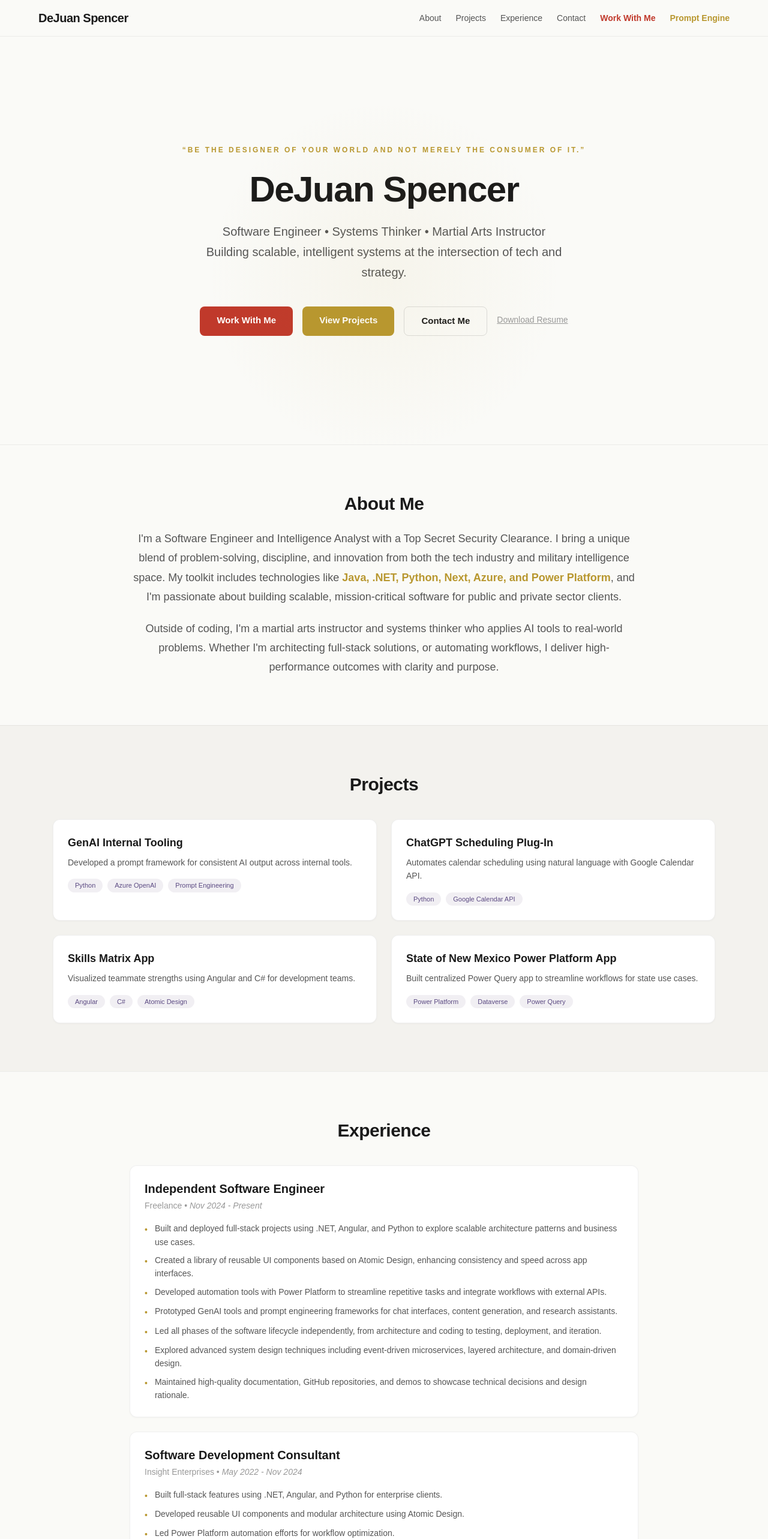
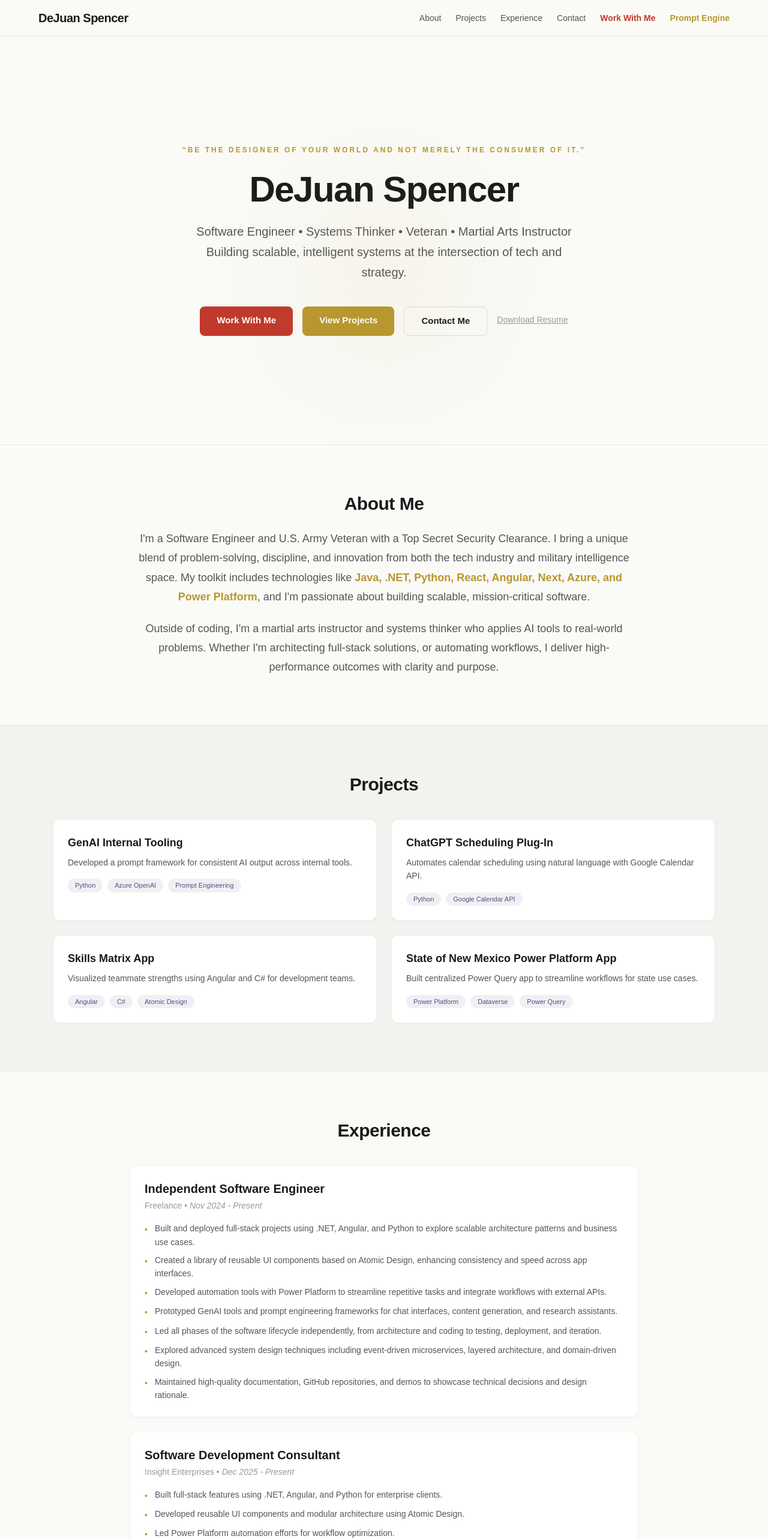
Before and after one commit to DeJuanSpencer/DeJuanSpencer.github.io, a Next.js app in the folder frontend/: page / in a window 1280 px wide. Shown: the top 2566 px of the page at 60% size. Built offline with nearby package versions, Linux system fonts and the light colour scheme.

Commit message:
update information

```diff
--- a/frontend/src/app/components/About.tsx
+++ b/frontend/src/app/components/About.tsx
@@ -10,15 +10,14 @@ export default function About() {
       </h2>
 
       <p className="text-lg leading-relaxed" style={{ color: "var(--text-secondary)", lineHeight: 1.8 }}>
-        I'm a Software Engineer and Intelligence Analyst with a Top
+        I'm a Software Engineer and U.S. Army Veteran with a Top
         Secret Security Clearance. I bring a unique blend of problem-solving,
         discipline, and innovation from both the tech industry and military
         intelligence space. My toolkit includes technologies like{" "}
         <span style={{ color: "var(--brand-gold)", fontWeight: 600 }}>
-          Java, .NET, Python, Next, Azure, and Power Platform
+          Java, .NET, Python, React, Angular, Next, Azure, and Power Platform
         </span>
-        , and I'm passionate about building scalable, mission-critical software
-        for public and private sector clients.
+        , and I'm passionate about building scalable, mission-critical software.
       </p>
 
       <p className="text-lg leading-relaxed mt-5" style={{ color: "var(--text-secondary)", lineHeight: 1.8 }}>
--- a/frontend/src/app/components/Experience.tsx
+++ b/frontend/src/app/components/Experience.tsx
@@ -16,7 +16,7 @@ const experience = [
   {
     title: "Software Development Consultant",
     company: "Insight Enterprises",
-    duration: "May 2022 - Nov 2024",
+    duration: "Dec 2025 - Present",
     bullets: [
       "Built full-stack features using .NET, Angular, and Python for enterprise clients.",
       "Developed reusable UI components and modular architecture using Atomic Design.",
--- a/frontend/src/app/components/Footer.tsx
+++ b/frontend/src/app/components/Footer.tsx
@@ -10,7 +10,8 @@ export default function Footer() {
         borderTop: "1px solid var(--border-subtle)",
       }}
     >
-      <div className="max-w-6xl mx-auto px-6 flex flex-col md:flex-row items-center justify-between space-y-4 md:space-y-0">
+      <div className="max-w-6xl mx-auto px-6 flex flex-col items-center space-y-6">
+        <div className="w-full flex flex-col md:flex-row items-center justify-between space-y-4 md:space-y-0">
           <p className="text-sm" style={{ color: "var(--text-tertiary)" }}>
             &copy; {new Date().getFullYear()} DeJuan Spencer. All rights reserved.
           </p>
@@ -35,6 +36,14 @@ export default function Footer() {
             </Link>
           </div>
         </div>
+
+        <p
+          className="text-xs italic text-center"
+          style={{ color: "var(--text-tertiary)", fontFamily: "var(--font-mono)", fontSize: "11px", letterSpacing: "0.3px" }}
+        >
+          &ldquo;Be the designer of your world and not merely the consumer of it.&rdquo; &mdash; James Clear
+        </p>
+      </div>
     </footer>
   );
 }
--- a/frontend/src/app/components/Hero.tsx
+++ b/frontend/src/app/components/Hero.tsx
@@ -51,7 +51,7 @@ export default function Hero() {
           lineHeight: 1.7,
         }}
       >
-        Software Engineer &bull; Systems Thinker &bull; Martial Arts Instructor
+        Software Engineer &bull; Systems Thinker &bull; Veteran &bull; Martial Arts Instructor
         <br />
         Building scalable, intelligent systems at the intersection of tech and strategy.
       </p>
```
Lines whose indentation alone changed are shown as unchanged.
